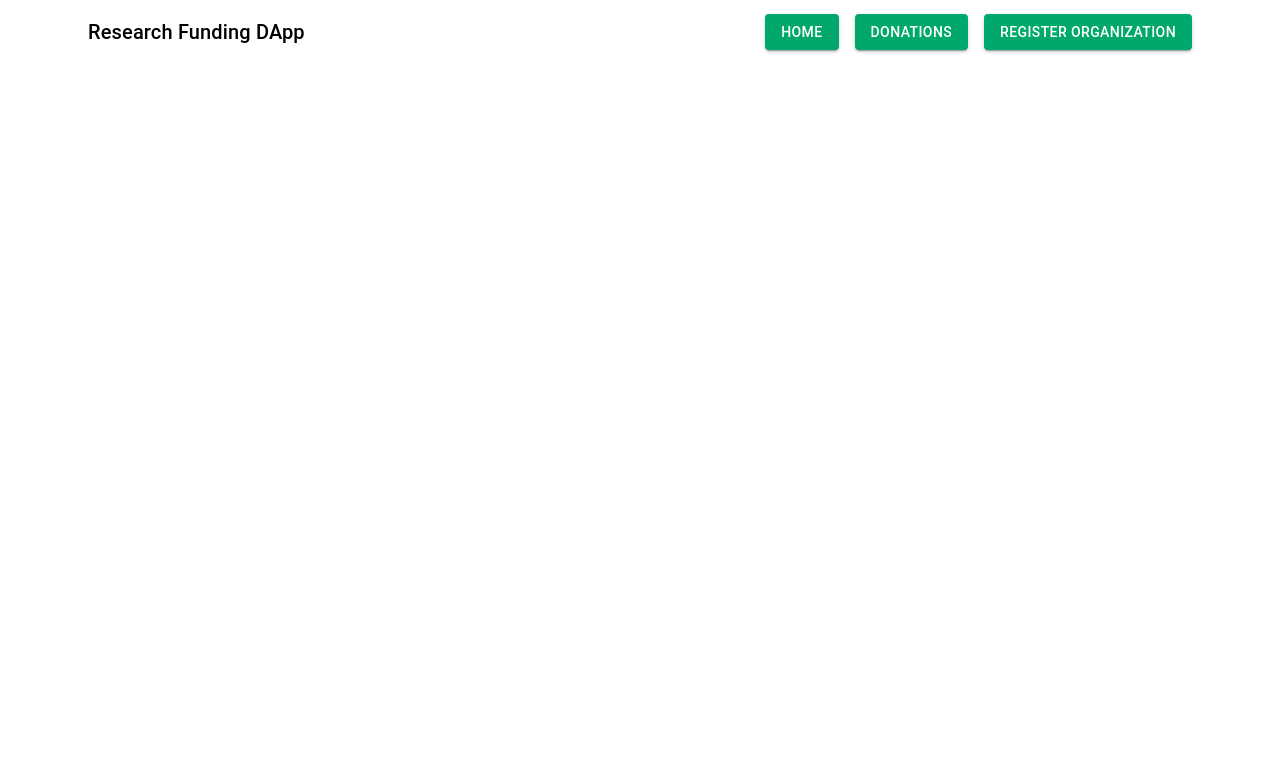
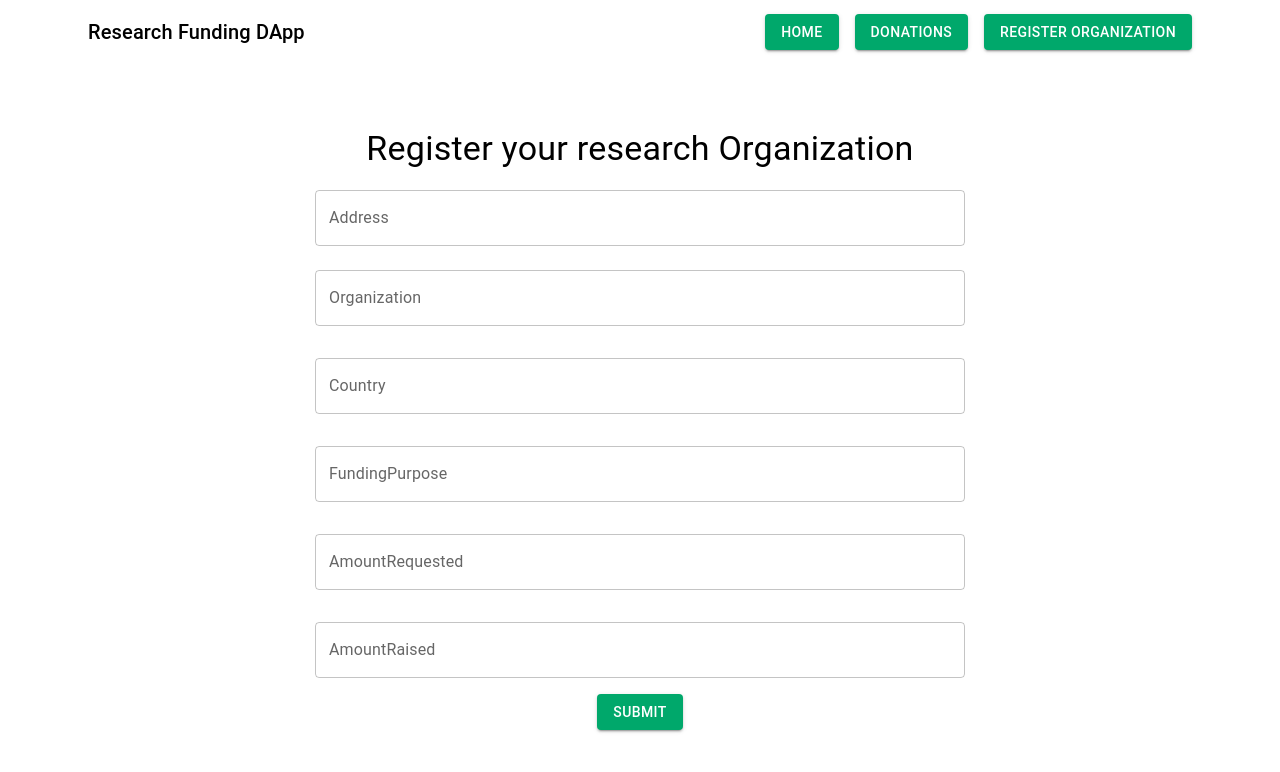
Before and after one commit to ANNMAINAWANGARI/ResearchFunding, a Next.js app in the folder frontend/: page /register in a window 1280 px wide. Shown: the top 772 px of the page. Built offline with nearby package versions, Linux system fonts and the light colour scheme.

Commit message:
register page frontend

```diff
--- a/frontend/pages/register.js
+++ b/frontend/pages/register.js
@@ -1,17 +1,24 @@
-import { AppBar, Button, Container, Toolbar, Typography } from "@mui/material";
+import {
+  AppBar,
+  Button,
+  Container,
+  TextField,
+  Toolbar,
+  Typography,
+} from "@mui/material";
 import { Box } from "@mui/system";
 import React from "react";
 import { useRouter } from "next/router";
 
 const register = () => {
-    const router = useRouter();
+  const router = useRouter();
   return (
     <div>
       <AppBar
         position="sticky"
         elevation={0}
         color="transparent"
-        sx={{ height: "10vh" }}
+        sx={{ height: "10vh", marginBottom: 6 }}
       >
         <Container maxWidth="lg" sx={{ paddingLeft: 0, paddingRight: 0 }}>
           <Toolbar sx={{ display: "flex", justifyContent: "space-between" }}>
@@ -48,6 +55,31 @@ const register = () => {
           </Toolbar>
         </Container>
       </AppBar>
+      <Typography variant="h4" align="center" gutterBottom>
+        Register your research Organization
+      </Typography>
+      <form
+        style={{
+          display: "flex",
+          flexDirection: "column",
+          maxWidth: "650px",
+          alignItems: "center",
+          justifyContent: "center",
+          marginLeft:'auto',
+          marginRight:'auto',
+          //border:'1px solid #00A86B'
+        }}
+      >
+        <TextField id="outlined-address" label="Address" fullWidth sx={{margin:1}}/>
+        <TextField id="outlined-organization" label="Organization" fullWidth sx={{margin:2}}/>
+        <TextField id="outlined-country" label="Country" fullWidth sx={{margin:2}}/>
+        <TextField id="outlined-fund" label="FundingPurpose" fullWidth sx={{margin:2}}/>
+        <TextField id="outlined-amount" label="AmountRequested" fullWidth sx={{margin:2}}/>
+        <TextField id="outlined-amtRaised" label="AmountRaised" fullWidth sx={{margin:2}}/>
+      </form>
+      <Box sx={{display:'flex',alignItems:'center',justifyContent:'center'}}>
+      <Button variant='contained'sx={{backgroundColor:'#00A86B'}}>Submit</Button>
+      </Box>
     </div>
   );
 };
```
